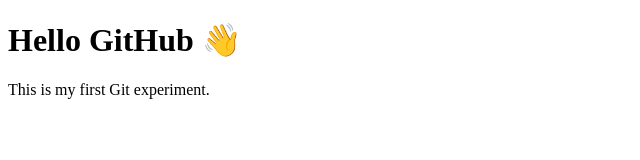
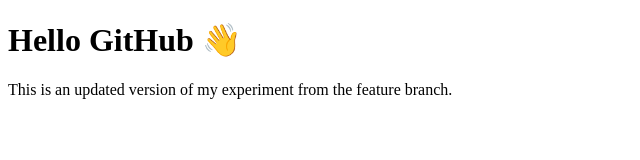
Before and after one commit to ridhii31/Experiment-1, a plain HTML site: page index.html in a window 1280 px wide. Shown: the whole page, without its empty margins (0-640 px from the left). Drawn offline with Linux system fonts and the light colour scheme.

Commit message:
Updated paragraph in index.html from feature branch

```diff
--- a/index.html
+++ b/index.html
@@ -6,6 +6,6 @@
   </head>
   <body>
     <h1>Hello GitHub 👋</h1>
-    <p>This is my first Git experiment.</p>
+    <p>This is an updated version of my experiment from the feature branch.</p>
   </body>
 </html>
```
